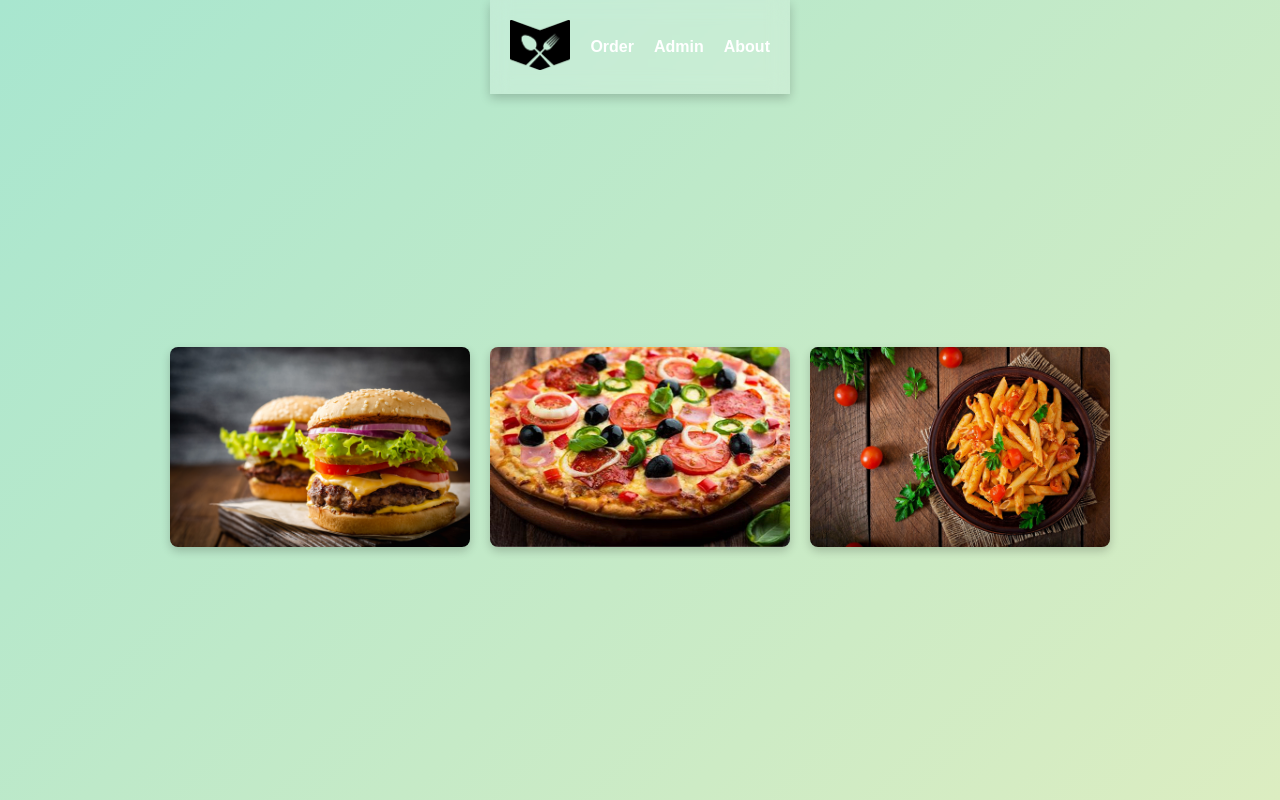
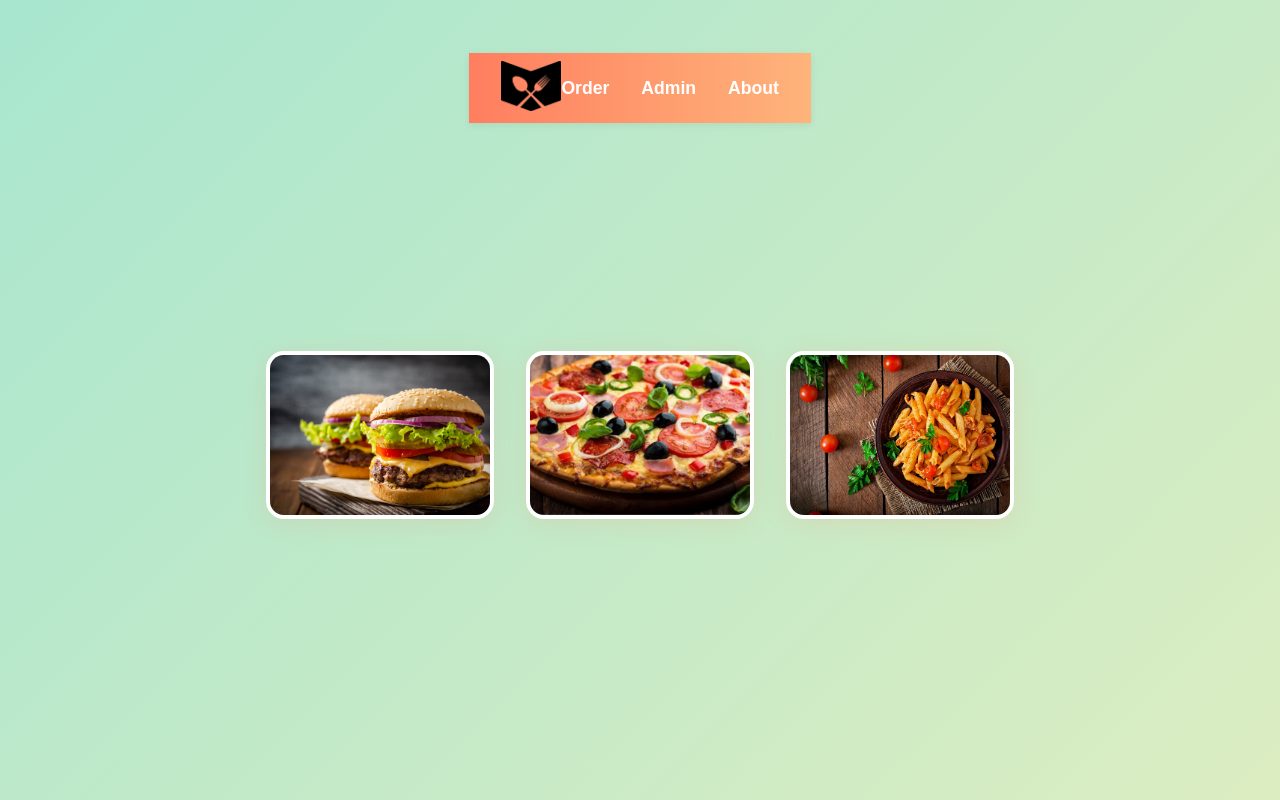
Before and after one commit to samarth3125/restaurant_management_2.0, a PHP site: page /index.html in a window 1280 px wide. Run offline with PHP 8.4, Linux system fonts and the light colour scheme.

Commit message:
Temporary local changes

```diff
--- a/style5.css
+++ b/style5.css
@@ -1,74 +1,81 @@
 /* style.css */
 @import url('https://fonts.googleapis.com/css2?family=Poppins:wght@300;400;600&display=swap');
 
+/* Reset some defaults */
 body {
-    font-family: 'Poppins', sans-serif;
-    background: linear-gradient(135deg, #1f4037, #99f2c8); /* Same gradient as revenue page */
     margin: 0;
-    color: white; /* Text color */
+    font-family: 'Segoe UI', Arial, sans-serif;
+    background: #f8fafc;
+    color: #222;
     display: flex;
     flex-direction: column;
     min-height: 100vh; /* Ensure footer sticks to bottom */
 }
 
+/* Navbar styles */
 nav {
-    background: rgba(255, 255, 255, 0.2); /* Glassmorphism background */
-    backdrop-filter: blur(10px);
-    padding: 20px;
+    background: linear-gradient(90deg, #ff7e5f 0%, #feb47b 100%);
+    padding: 0.5rem 2rem;
     display: flex;
+    align-items: center;
     justify-content: space-between;
-    align-items: center;
-    box-shadow: 0 4px 10px rgba(0, 0, 0, 0.2); /* Subtle shadow */
+    box-shadow: 0 2px 8px rgba(0,0,0,0.07);
 }
 
 .logo img {
-    max-height: 50px; /* Adjust as needed */
+    height: 50px;
 }
 
 nav ul {
     list-style: none;
+    display: flex;
+    gap: 2rem;
     margin: 0;
     padding: 0;
-    display: flex;
 }
 
-nav li {
-    margin-left: 20px;
+nav ul li a {
+    text-decoration: none;
+    color: #fff;
+    font-weight: bold;
+    font-size: 1.1rem;
+    transition: color 0.2s;
 }
 
-nav a {
-    text-decoration: none;
-    color: white;
-    font-weight: bold;
-    transition: color 0.3s ease; /* Smooth color transition */
+nav ul li a:hover {
+    color: #222;
 }
 
-nav a:hover {
-    color: #99f2c8; /* Highlight color on hover */
-}
-
+/* Main content */
 main {
-    flex: 1; /* Allow main content to take up available space */
+    padding: 2rem;
     display: flex;
     justify-content: center;
     align-items: center;
-    padding: 50px;
+    min-height: 70vh;
 }
 
+/* Image gallery */
 .image-gallery {
     display: flex;
-    gap: 20px; /* Space between images */
+    gap: 2rem;
+    justify-content: center;
 }
 
 .image-gallery img {
-    max-width: 300px; /* Adjust as needed */
-    border-radius: 8px;
-    box-shadow: 0 4px 10px rgba(0, 0, 0, 0.2); /* Add shadow to images */
-    transition: transform 0.3s ease; /* Smooth scale transition */
+    border-radius: 18px;
+    box-shadow: 0 4px 24px rgba(255,126,95,0.15);
+    width: 220px;
+    height: 160px;
+    object-fit: cover;
+    border: 4px solid #fff;
+    transition: transform 0.2s, box-shadow 0.2s;
 }
 
 .image-gallery img:hover {
     transform: scale(1.05);
+    box-shadow: 0 8px 32px rgba(254,180,123,0.25);
+    border-color: #feb47b;
 }
 
 footer {
```
